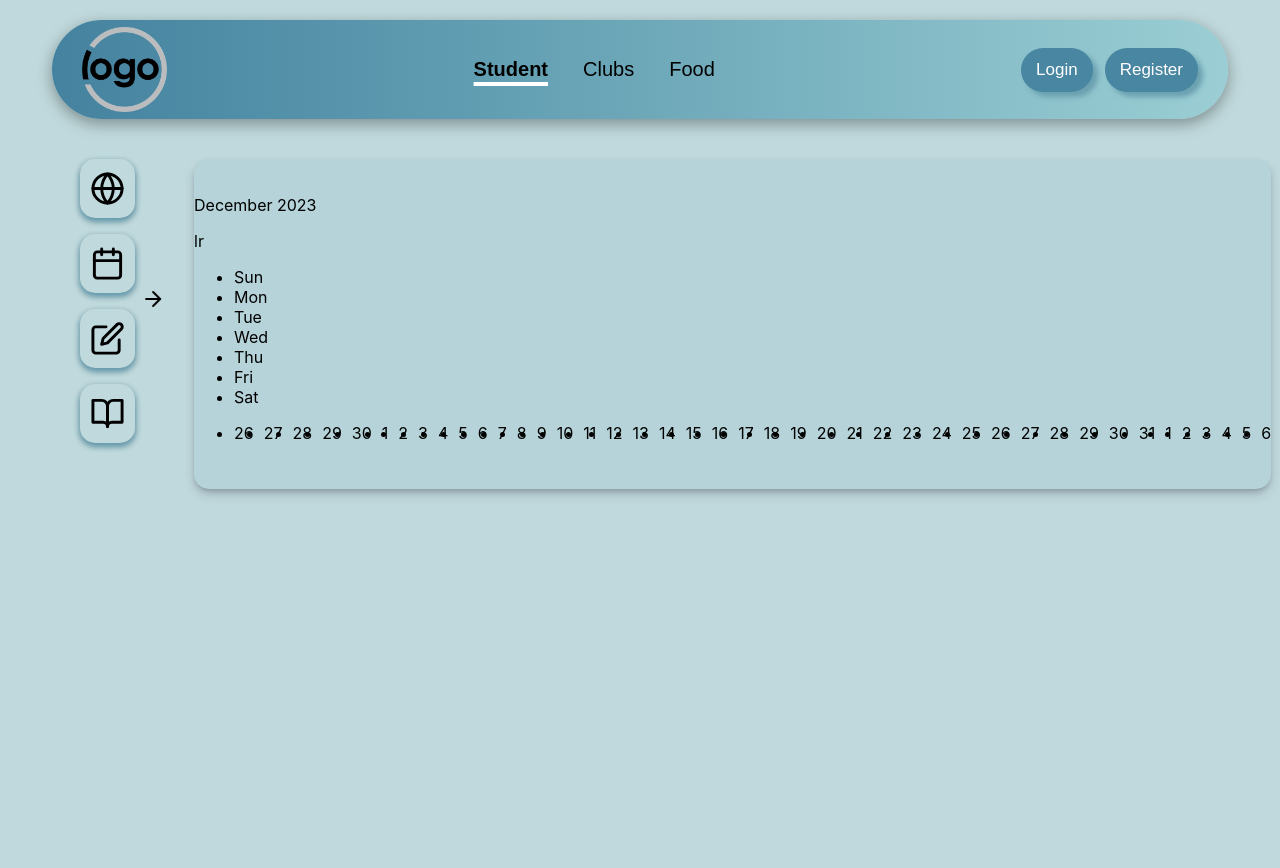
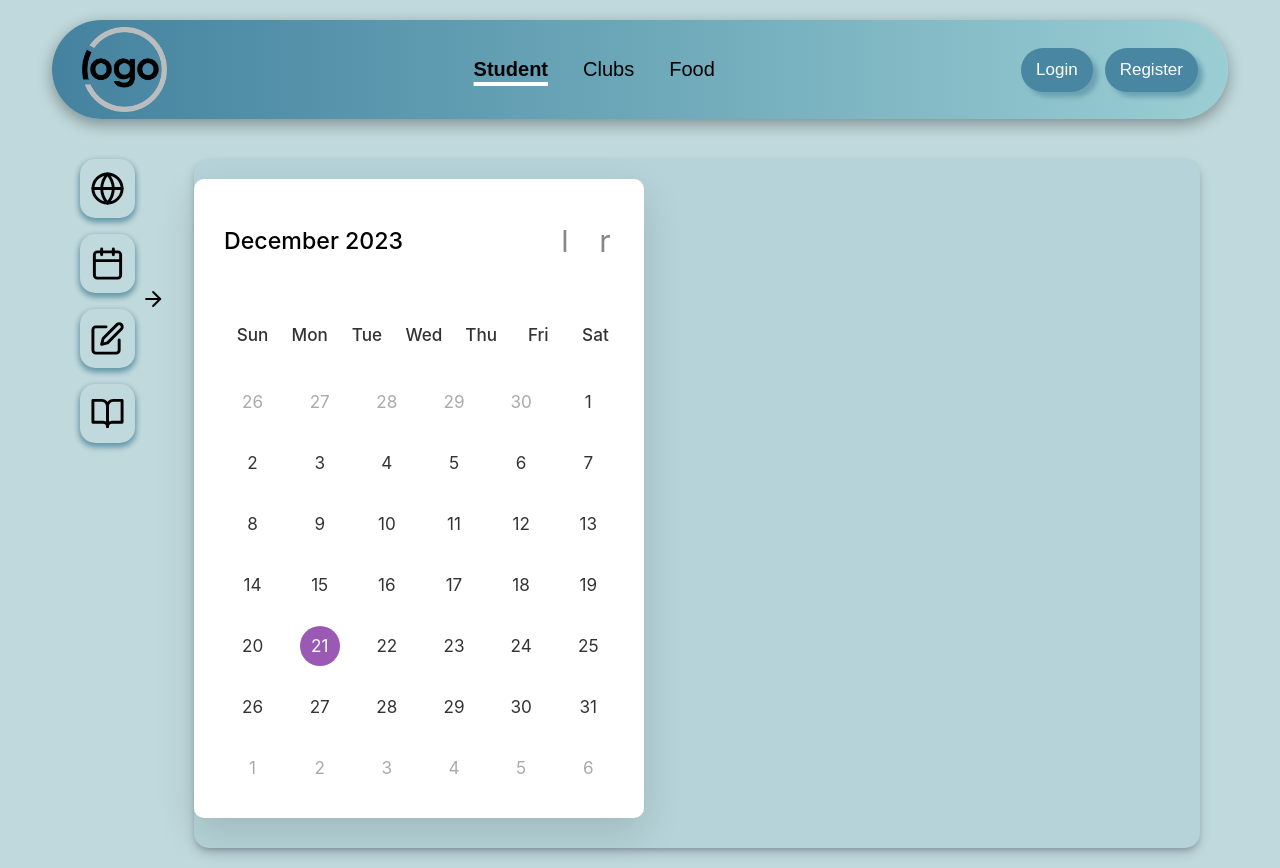
Before and after one commit to devashishdubal/insti_nitw, a React (Create React App) app: page / in a window 1280 px wide. Both pictures are taken after a click on the button 107 px from the left and 263 px from the top of the page. Before the commit the page ends 800 px from the top, so only its background shows below. Built offline with nearby package versions, Linux system fonts and the light colour scheme; a web font is replaced by a local one.

Commit message:
Add .json file

```diff
--- a/src/components/students/calendar/Calendar.css
+++ b/src/components/students/calendar/Calendar.css
@@ -1,23 +1,23 @@
-/* Add a specific class to scope the styles to the calendar component */
-.calendar-wrapper {
+/* Import Google font - Poppins */
+@import url('https://fonts.googleapis.com/css2?family=Poppins:wght@400;500;600&display=swap');
+
+
+.wrapper{
   width: 450px;
   background: #fff;
   border-radius: 10px;
-    box-shadow: 0 15px 40px rgba(0, 0, 0, 0.12);
+  box-shadow: 0 15px 40px rgba(0,0,0,0.12);
 }
-
-  .calendar-wrapper header {
+.wrapper header{
   display: flex;
   align-items: center;
   padding: 25px 30px 10px;
   justify-content: space-between;
 }
-
-  .calendar-wrapper .icons {
+header .icons{
   display: flex;
 }
-
-  .calendar-wrapper .icons span {
+header .icons span{
   height: 38px;
   width: 38px;
   margin: 0 1px;
@@ -29,62 +29,54 @@
   user-select: none;
   border-radius: 50%;
 }
-
-  .calendar-wrapper .icons span:last-child {
+.icons span:last-child{
   margin-right: -10px;
 }
-
-  .calendar-wrapper .icons span:hover {
+header .icons span:hover{
   background: #f2f2f2;
 }
-
-  .calendar-wrapper .current-date {
+header .current-date{
   font-size: 1.45rem;
   font-weight: 500;
 }
-
-  .calendar-wrapper .calendar {
+.calendar{
   padding: 20px;
 }
-
-  .calendar-wrapper .calendar ul {
+.calendar ul{
   display: flex;
   flex-wrap: wrap;
   list-style: none;
   text-align: center;
+  padding-left: 10px;
 }
+.calendar .days{
+  margin-bottom: 20px;
+  margin-left: 0px;
 
-  .calendar-wrapper .calendar .days {
-    margin-bottom: 20px;
 }
-
-  .calendar-wrapper .calendar li {
+.calendar li{
   color: #333;
   width: calc(100% / 7);
   font-size: 1.07rem;
 }
-
-  .calendar-wrapper .calendar .weeks li {
+.calendar .weeks li{
   font-weight: 500;
   cursor: default;
 }
-
-  .calendar-wrapper .calendar .days li {
+.calendar .days li{
   z-index: 1;
   cursor: pointer;
   position: relative;
   margin-top: 30px;
+  width: calc(100% / 7);
 }
-
-  .calendar-wrapper .days li.inactive {
+.days li.inactive{
   color: #aaa;
 }
-
-  .calendar-wrapper .days li.active {
+.days li.active{
   color: #fff;
 }
-
-  .calendar-wrapper .days li::before {
+.days li::before{
   position: absolute;
   content: "";
   left: 50%;
@@ -95,11 +87,9 @@
   border-radius: 50%;
   transform: translate(-50%, -50%);
 }
-
-  .calendar-wrapper .days li.active::before {
+.days li.active::before{
   background: #9B59B6;
 }
-
-  .calendar-wrapper .days li:not(.active):hover::before {
+.days li:not(.active):hover::before{
   background: #f2f2f2;
 }
```
Lines whose indentation alone changed are shown as unchanged.
